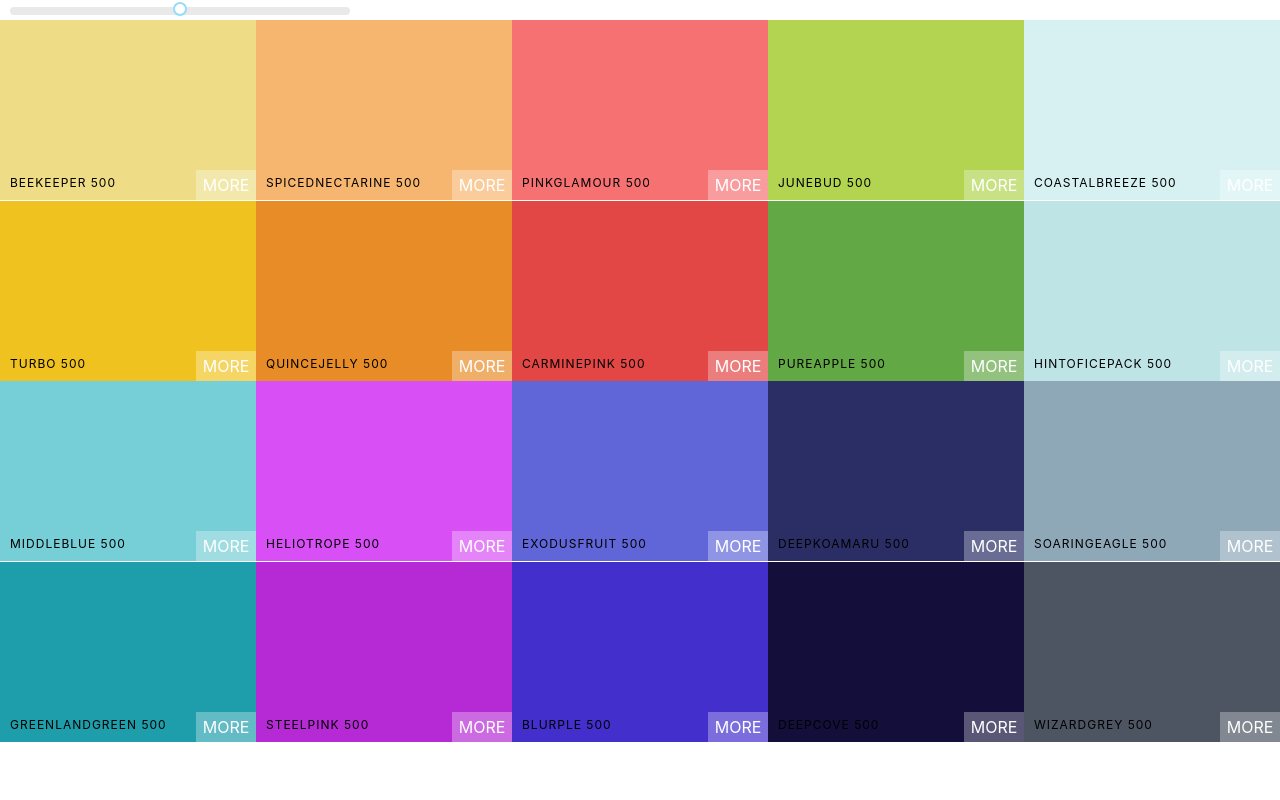
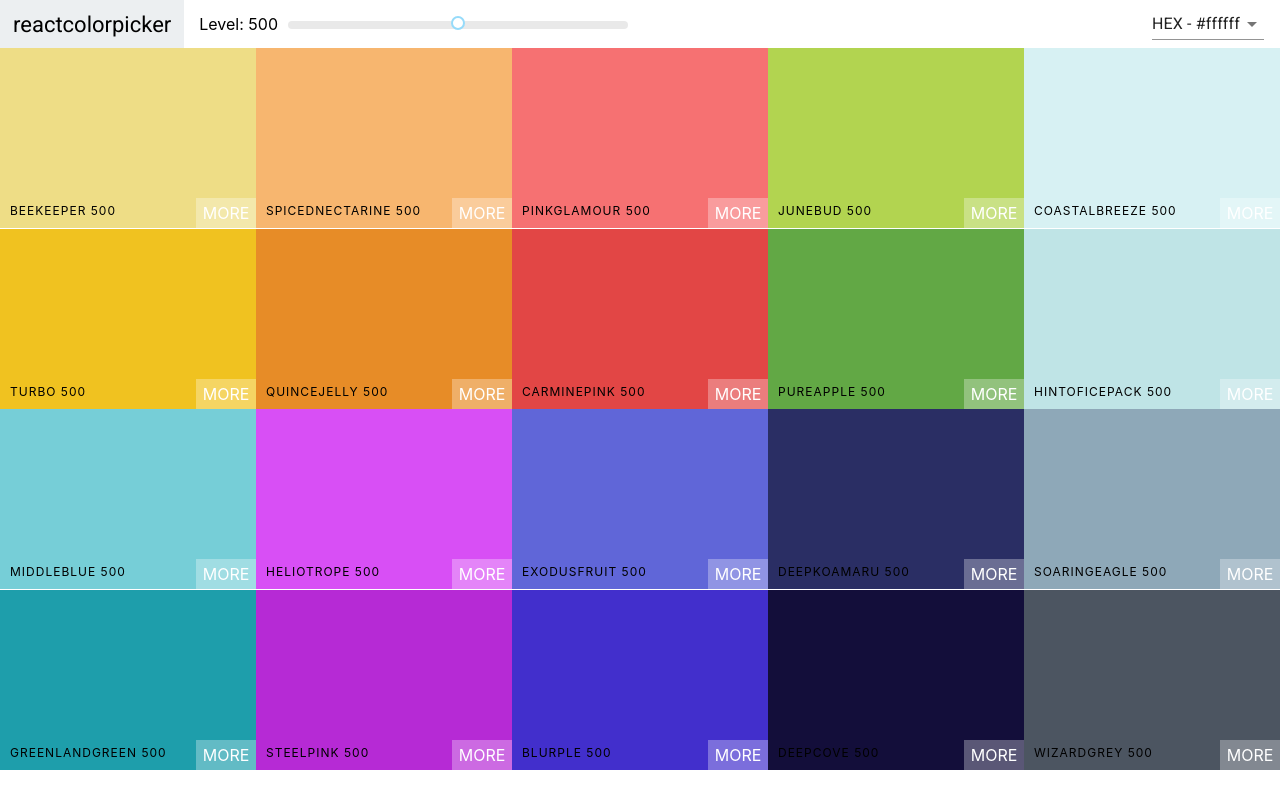
Before and after one commit to monicaep/Colors, a React (Create React App) app: page / in a window 1280 px wide. Built offline with nearby package versions, Linux system fonts and the light colour scheme.

Commit message:
Material UI select & snackbar

```diff
--- a/package.json
+++ b/package.json
@@ -3,6 +3,8 @@
   "version": "0.1.0",
   "private": true,
   "dependencies": {
+    "@material-ui/core": "^4.9.7",
+    "@material-ui/icons": "^4.9.1",
     "@testing-library/jest-dom": "^4.2.4",
     "@testing-library/react": "^9.4.0",
     "@testing-library/user-event": "^7.2.1",
--- a/public/index.html
+++ b/public/index.html
@@ -9,6 +9,7 @@
       name="description"
       content="Web site created using create-react-app"
     />
+    <link href="https://fonts.googleapis.com/css?family=Roboto:100,400,500&display=swap" rel="stylesheet">
     <link rel="apple-touch-icon" href="%PUBLIC_URL%/logo192.png" />
     <!--
       manifest.json provides metadata used when your web app is installed on a
--- a/src/ColorBox.js
+++ b/src/ColorBox.js
@@ -16,7 +16,7 @@ class ColorBox extends Component {
     }
 
     render() {
-        const {name, background} = this.props;
+        const {name, background, rgb} = this.props;
         return (
             <CopyToClipboard text={background} onCopy={this.changeCopyState}>
                 <div className='ColorBox' style={{ background }}>
--- /dev/null
+++ b/src/Navbar.css
@@ -0,0 +1,42 @@
+.Navbar {
+    display: flex;
+    align-content: flex-start;
+    align-items: center;
+    height: 6vh;
+}
+
+.logo {
+    margin-right: 15px;
+    padding: 0 13px;
+    font-size: 22px;
+    background-color: #eceff1;
+    font-family: Roboto;
+    height: 100%;
+    display: flex;
+    align-items: center;
+}
+
+.logo a {
+    text-decoration: none;
+    color: black;
+
+}
+
+.slider {
+    width: 340px;
+    margin: 0 10px;
+    display: inline-block;
+}
+
+.rc-slider-track {
+    background-color: transparent;
+}
+
+.rc-slider-rail {
+    height: 8px;
+}
+
+.select-container {
+    margin-left: auto;
+    margin-right: 1rem;
+}
--- /dev/null
+++ b/src/Navbar.js
@@ -0,0 +1,78 @@
+import React, { Component } from 'react';
+import MenuItem from '@material-ui/core/MenuItem';
+import Select from '@material-ui/core/Select';
+import Slider from 'rc-slider';
+import Snackbar from '@material-ui/core/Snackbar';
+import IconButton from '@material-ui/core/IconButton';
+import CloseIcon from '@material-ui/icons/Close';
+import 'rc-slider/assets/index.css';
+import './Navbar.css';
+
+class Navbar extends Component {
+    constructor(props) {
+        super(props);
+        this.state = { format: "hex", open: false };
+        this.handleFormatChange = this.handleFormatChange.bind(this);
+        this.closeSnackbar = this.closeSnackbar.bind(this);
+    }
+
+    handleFormatChange(e) {
+        this.setState({ format: e.target.value, open: true });
+        this.props.handleChange(e.target.value);
+    }
+
+    closeSnackbar() {
+        this.setState({ open: false });
+    }
+
+    render() {
+        return (
+            <nav className='Navbar'>
+                <div className='logo'>
+                    <a href="#">reactcolorpicker</a>
+                </div>
+                <div className='slider-container'>
+                    <span>Level: {this.props.level}</span>
+                    <div className='slider'>
+                        <Slider
+                            defaultValue={this.props.level}
+                            min={100}
+                            max={900}
+                            step={100}
+                            onAfterChange={this.props.changeLevel}
+                        />
+                    </div>
+                </div>
+                <div className='select-container'>
+                    <Select value={this.state.format} onChange={this.handleFormatChange}>
+                        <MenuItem value='hex'>HEX - #ffffff</MenuItem>
+                        <MenuItem value='rgb'>RGB - rgb(255, 255, 255)</MenuItem>
+                        <MenuItem value='rgba'>RGBA - rgba(255, 255, 255, 1.0)</MenuItem>
+                    </Select>
+                </div>
+                <div className='snackbar-container'>
+                    <Snackbar
+                        anchorOrigin={{
+                            vertical: 'bottom',
+                            horizontal: 'left'
+                        }}
+                        open={this.state.open}
+                        autoHideDuration={3000}
+                        onClose={this.closeSnackbar}
+                        message={<span id='message-id'>Format changed to: {this.state.format.toUpperCase()}</span>}
+                        ContentProps={{
+                            "aria-describedby": "message-id"
+                        }}
+                        action={
+                            <IconButton size="small" aria-label="close" color="inherit" onClick={this.closeSnackbar}>
+                                <CloseIcon fontSize="small" />
+                            </IconButton>
+                        }
+                    />
+                </div>
+            </nav>
+        )
+    }
+}
+
+export default Navbar;
--- a/src/Palette.css
+++ b/src/Palette.css
@@ -5,17 +5,3 @@
 .Palette-colors {
     height: 90%;
 }
-
-.slider {
-    width: 340px;
-    margin: 0 10px;
-    display: inline-block;
-}
-
-.rc-slider-track {
-    background-color: transparent;
-}
-
-.rc-slider-rail {
-    height: 8px;
-}
--- a/src/Palette.js
+++ b/src/Palette.js
@@ -1,36 +1,39 @@
 import React, { Component } from 'react';
 import ColorBox from './ColorBox';
-import Slider from 'rc-slider';
-import 'rc-slider/assets/index.css';
+import Navbar from './Navbar';
 import './Palette.css';
 
 class Palette extends Component {
     constructor(props) {
         super(props);
-        this.state = { level: 500 };
+        this.state = { level: 500, format: 'hex' };
         this.changeLevel = this.changeLevel.bind(this);
+        this.changeFormat = this.changeFormat.bind(this);
     }
 
     changeLevel(level) {
         this.setState({ level });
     }
 
+    changeFormat(val) {
+        this.setState({ format: val });
+    }
+
     render() {
+        this.props.palette.colors[this.state.level].map(color => {
+            console.log (color)
+        });
+
         return (
             <div className='Palette'>
-                <div className='slider'>
-                    <Slider
-                        defaultValue={this.state.level}
-                        min={100}
-                        max={900}
-                        step={100}
-                        onAfterChange={this.changeLevel}
-                    />
-                </div>
-
+                <Navbar
+                    level={this.state.level}
+                    changeLevel={this.changeLevel}
+                    handleChange={this.changeFormat}
+                />
                 <div className='Palette-colors'>
                     {this.props.palette.colors[this.state.level].map(color => (
-                        <ColorBox background={color.hex} name={color.name} />
+                        <ColorBox background={color[this.state.format]} name={color.name} rgb={color.rgb}/>
                     ))}
                 </div>
             </div>
```
Also changed, not shown: 1 other file (tests, documents, lock files or other folders).
